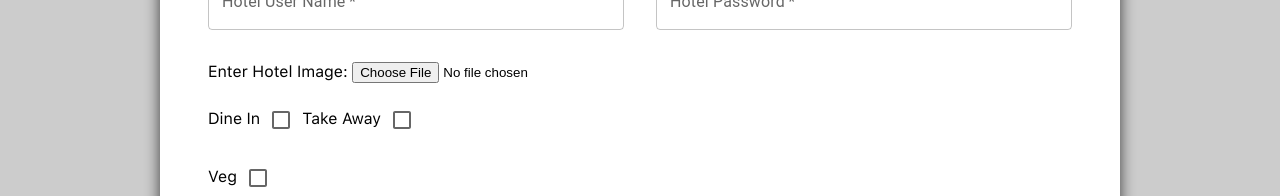
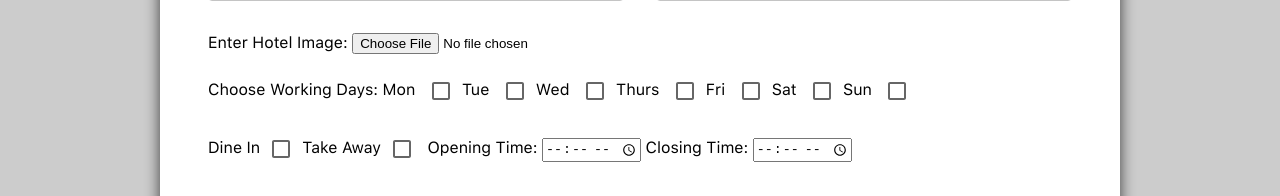
Before and after one commit to sidharth-a-satheesh/eatplek-admin, a React (Create React App) app: page /home in a window 1280 px wide. Both pictures are taken after a click on the button "ADD HOTELS". Shown: the part 474-670 px from the top of the page. Built offline with nearby package versions, Linux system fonts and the light colour scheme; no server answers.

Commit message:
add- hotel

```diff
--- a/package.json
+++ b/package.json
@@ -6,11 +6,14 @@
     "@emotion/react": "^11.10.0",
     "@emotion/styled": "^11.10.0",
     "@mui/material": "^5.9.3",
+    "@mui/x-date-pickers": "^5.0.2",
     "@testing-library/jest-dom": "^5.16.4",
     "@testing-library/react": "^13.3.0",
     "@testing-library/user-event": "^13.5.0",
     "axios": "^0.27.2",
     "cors": "^2.8.5",
+    "dayjs": "^1.11.5",
+    "moment": "^2.29.4",
     "node-sass": "^7.0.1",
     "react": "^18.2.0",
     "react-dom": "^18.2.0",
--- a/src/pages/home/AddHotelPopup.js
+++ b/src/pages/home/AddHotelPopup.js
@@ -6,6 +6,7 @@ import Checkbox from '@mui/material/Checkbox'
 import Box from '@mui/material/Box'
 import axios from '../../components/axios/axios';
 import { baseUrl, API_KEY } from '../../constants/constants';
+import { TimePicker } from '@mui/x-date-pickers/TimePicker';
 
 
 function AddHotelPopup({trigger,setTrigger}) {
@@ -178,10 +179,34 @@ function AddHotelPopup({trigger,setTrigger}) {
               <input required type="file" name="" value={fakeImage} id="hotel-img" onChange={handleImage} />
             </Box>
             <Box m={2}>
-              <label htmlFor="">Dine In</label>
-              <Checkbox label={"dine-in"} checked={dineIn} onChange={handleDineIn}/>
-              <label htmlFor="">Take Away</label>
-              <Checkbox label={"take-away"} checked={takeAway} onChange={handleTakeAway}/>
+              Choose Working Days:
+              <label> Mon </label>
+              <Checkbox/>
+              <label>Tue </label>
+              <Checkbox/>
+              <label>Wed </label>
+              <Checkbox/>
+              <label>Thurs </label>
+              <Checkbox/>
+              <label>Fri </label>
+              <Checkbox/>
+              <label>Sat </label>
+              <Checkbox/>
+              <label>Sun </label>
+              <Checkbox/>
+            </Box>
+            <Box>
+              <Box m={2}>
+                <label htmlFor="">Dine In</label>
+                <Checkbox label={"dine-in"} checked={dineIn} onChange={handleDineIn}/>
+                <label htmlFor="">Take Away</label>
+                <Checkbox label={"take-away"} checked={takeAway} onChange={handleTakeAway}/>
+
+                <label> Opening Time: </label>
+                <input type="time" />
+                <label> Closing Time: </label>
+                <input type="time" />
+              </Box>
             </Box>
             <Box m={2}>
               <label htmlFor="">Veg</label>
--- a/src/pages/home/EditHotelPopup.js
+++ b/src/pages/home/EditHotelPopup.js
@@ -8,51 +8,7 @@ import Box from '@mui/material/Box'
 // import { baseUrl } from '../../constants/constants';
 
 
-function EditHotelPopup({id,trigger,setTrigger,hotelName,hotelLoc,hotelPhone,hotelFoodType,hotelUser,hotelPass,hotelImage,hotelDineIn,hotelTakeAway,hotelVeg}) {
-  const [name, setName] = useState(hotelName)
-  const [location, setLocation] = useState(hotelLoc)
-  const [number, setNumber] = useState(hotelPhone)
-  const [foodType, setFoodType] = useState(hotelFoodType)
-  const [user, setUser] = useState(hotelUser)
-  const [pass, setPass] = useState(hotelPass)
-  const [image, setImage] = useState(hotelImage)
-  const [dineIn, setDineIn] = useState(hotelDineIn)
-  const [takeAway, setTakeAway] = useState(hotelTakeAway)
-  const [veg, setVeg] = useState(hotelVeg)
-
-  const updateData = (e) =>{
-    e.preventDefault();
-    console.log(id)
-    console.log(name)
-    console.log(location)
-    console.log(number)
-    console.log(foodType)
-    console.log(user)
-    console.log(pass)
-    console.log(image)
-    console.log(dineIn)
-    console.log(takeAway)
-    console.log(veg)
-    // axios.post(`${baseUrl}/restaurant`,{
-    //   "name": "Test",
-    //   "location": "Testing",
-    //   "phone": "1245678903",
-    //   "type": "Test,Chinese,Fried Chicken",
-    //   "image": "https://static.remove.bg/remove-bg-web/37843dee2531e43723b012aa78be4b91cc211fef/assets/start-1abfb4fe2980eabfbbaaa4365a0692539f7cd2725f324f904565a9a744f8e214.jpg",
-    //   "dine_in": false,
-    //   "take_away": true,
-    //   "username": "testtt",
-    //   "password": "testtt123"
-    // },{
-    //   headers:{
-    //   "Content-Type":"application/json",
-    //   "Token":"eyJhbGciOiJIUzI1NiIsInR5cCI6IkpXVCJ9.eyJhdXRob3JpemVkIjp0cnVlLCJleHAiOjE2NTk2OTA4Mzd9.nYDEhq6zhTfdFposxla3BdxaEnT5zM0_J6K30RC6_Ws",
-    // }}).then((response)=>{
-    //   console.log(response.data.restaurants)
-    // })
-  }
-
-
+function EditHotelPopup({id,trigger,setTrigger}) {
 
     return (trigger) ? (
         <div className='edit-hotels-popup-main'>
@@ -62,7 +18,7 @@ function EditHotelPopup({id,trigger,setTrigger,hotelName,hotelLoc,hotelPhone,hot
                 </div>
 
                 <div className="edit-hotel-form">
-          <form onSubmit={updateData} >
+          <form>
             <h1>Edit Hotel Details</h1>
             <Box m={2}>
               <TextField
@@ -71,9 +27,6 @@ function EditHotelPopup({id,trigger,setTrigger,hotelName,hotelLoc,hotelPhone,hot
                 fullWidth
                 label="Hotel Name"
                 variant="outlined"
-                // defaultValue={name}
-                value={name}
-                // onChange={(e)=>setName(e.target.value)}
               />
             </Box>
             <Box m={2}>
@@ -83,9 +36,6 @@ function EditHotelPopup({id,trigger,setTrigger,hotelName,hotelLoc,hotelPhone,hot
                 fullWidth
                 label="Location"
                 variant="outlined"
-                // defaultValue={location}
-                value={location}
-                // onChange={(e)=>setLocation(e.target.value)}
               />
             </Box>
             <Box m={2}>
@@ -95,8 +45,6 @@ function EditHotelPopup({id,trigger,setTrigger,hotelName,hotelLoc,hotelPhone,hot
                 fullWidth
                 label="Phone Number"
                 variant="outlined"
-                value={number}
-                // onChange={(e)=>setNumber(e.target.value)}
               />
             </Box>
             <Box m={2}>
@@ -107,8 +55,6 @@ function EditHotelPopup({id,trigger,setTrigger,hotelName,hotelLoc,hotelPhone,hot
                 multiline
                 label="Food Type"
                 variant="outlined"
-                value={foodType}
-                onChange={(e)=>setFoodType(e.target.value)}
               />
             </Box>
 
@@ -119,8 +65,6 @@ function EditHotelPopup({id,trigger,setTrigger,hotelName,hotelLoc,hotelPhone,hot
                 fullWidth
                 label="Hotel User Name"
                 variant="outlined"
-                value={user}
-                onChange={(e)=>setUser(e.target.value)}
               />
             </Box>
             <Box m={2}>
@@ -130,24 +74,46 @@ function EditHotelPopup({id,trigger,setTrigger,hotelName,hotelLoc,hotelPhone,hot
                 type={'password'}
                 label="Hotel Password"
                 variant="outlined"
-                value={pass}
-                onChange={(e)=>setPass(e.target.value)}
               />
             </Box>
             </div>
             <Box m={2}>
               <label>Enter Hotel Image: </label>
-              <input required type="file" name="" value={image} onChange={(e)=>setImage(e.target.value)} />
+              <input required type="file" name="" />
             </Box>
             <Box m={2}>
-              <label>Dine In</label>
-              <Checkbox label={"dine-in"} checked={dineIn} onChange={(e)=>setDineIn(e.target.checked)}/>
-              <label>Take Away</label>
-              <Checkbox label={"take-away"} checked={takeAway} onChange={(e)=>setTakeAway(e.target.checked)}/>
+              Choose Working Days:
+              <label> Mon </label>
+              <Checkbox/>
+              <label>Tue </label>
+              <Checkbox/>
+              <label>Wed </label>
+              <Checkbox/>
+              <label>Thurs </label>
+              <Checkbox/>
+              <label>Fri </label>
+              <Checkbox/>
+              <label>Sat </label>
+              <Checkbox/>
+              <label>Sun </label>
+              <Checkbox/>
+            </Box>
+            <Box>
+              <Box m={2}>
+                <label htmlFor="">Dine In</label>
+                <Checkbox label={"dine-in"}/>
+                <label htmlFor="">Take Away</label>
+                <Checkbox label={"take-away"}/>
+
+                <label> Opening Time: </label>
+                <input type="time" />
+                <label> Closing Time: </label>
+                <input type="time" />
+              </Box>
             </Box>
             <Box m={2}>
               <label>Veg</label>
-              <Checkbox label={"veg"} checked={veg} onChange={(e)=>setVeg(e.target.checked)}/>
+              <Checkbox label={"veg"}/>
             </Box>
             <Box m={2}>
               <Button type={'submit'} variant="contained">SUBMIT</Button>
--- a/src/pages/home/addHotelPopup.scss
+++ b/src/pages/home/addHotelPopup.scss
@@ -15,7 +15,7 @@
         min-height: 75vh;
         width: 70%;
         position: relative;
-        padding: 2rem;
+        padding: 1rem 2rem;
 
         box-shadow: 0px 2px 15px rgba($color: #3a3a3a, $alpha: 1.0);
         border-radius: 10px 10px 10px 10px;
--- a/src/pages/home/editHotelPopup.scss
+++ b/src/pages/home/editHotelPopup.scss
@@ -9,17 +9,14 @@
     display: flex;
     justify-content: center;
     align-items: center;
-
     .edit-hotels-popup{
         background-color: white;
         min-height: 75vh;
         width: 70%;
         position: relative;
-        padding: 2rem;
-
+        padding: 1rem 2rem;
         box-shadow: 0px 2px 15px rgba($color: #3a3a3a, $alpha: 1.0);
         border-radius: 10px 10px 10px 10px;
-
         .edit-hotels-popup-close-btn{
             font-size: 2rem;
             position: absolute;
```
Also changed, not shown: 1 other file (tests, documents, lock files or other folders).
